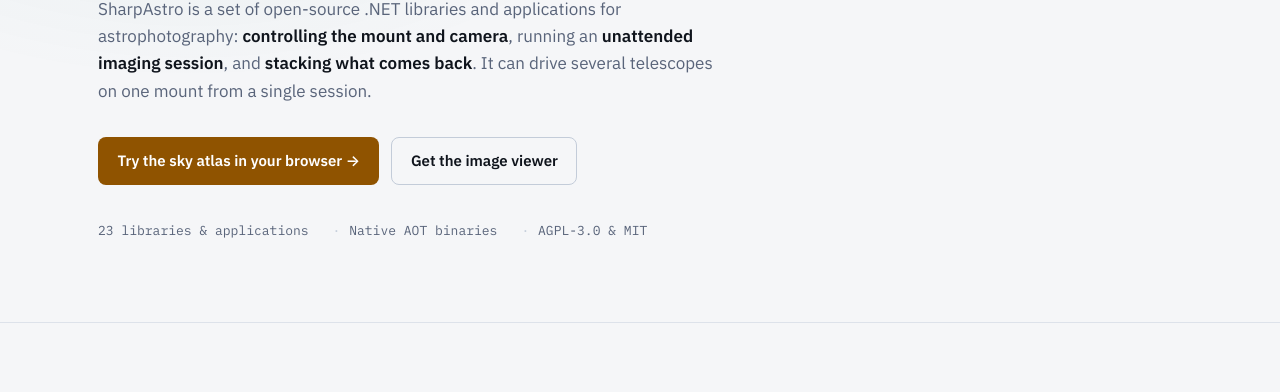
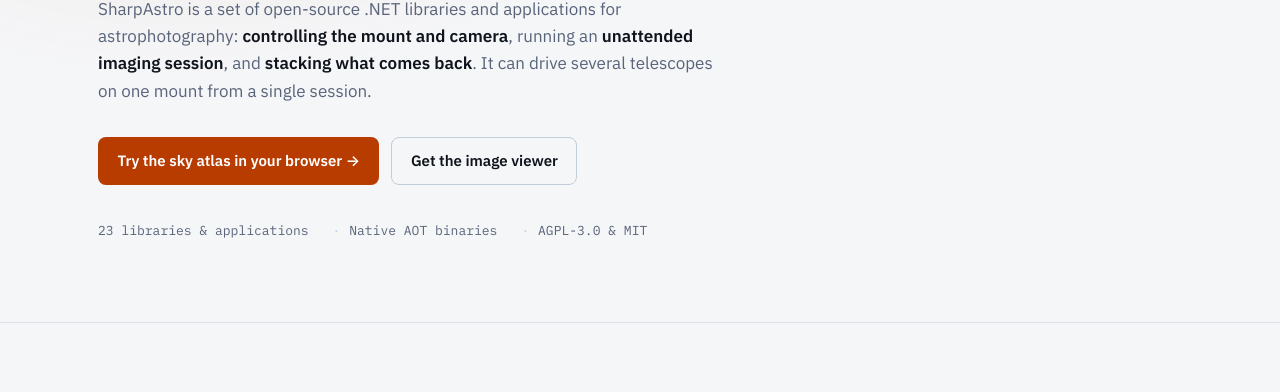
Before and after one commit to SharpAstro/sharpastro.github.io, a plain HTML site: page index.html in a window 1280 px wide. Shown: the part 339-731 px from the top of the page. Drawn offline with Linux system fonts and the light colour scheme.

Commit message:
feat(site): the accent is the logo's orange, not teal (#4)
The focus outline, the ghost button's hover, the terminal prompt, the
catalogue names, the callout rule and the section gradients take the
accent the tianwen GUI and the web planner draw with (#ff5e00 on dark,
#b83c00 on light). The token is named for its role, --accent.

The call to action is the accent as a fill, since the accent is the
colour of the primary action. The amber is left as the guide's "real
limit" callout alone and moves towards yellow, as tianwen's warning
colour did, so it is not read as the accent.

Closes #4.

Co-Authored-By: Claude Fable 5.2 <noreply@anthropic.com>

```diff
--- a/assets/guide.css
+++ b/assets/guide.css
@@ -142,7 +142,7 @@
     padding: 0.9rem 1.15rem;
     background: var(--panel);
     border: 1px solid var(--line);
-    border-left: 3px solid var(--teal);
+    border-left: 3px solid var(--accent);
     border-radius: 0 8px 8px 0;
 }
 
--- a/assets/site.css
+++ b/assets/site.css
@@ -6,10 +6,12 @@
    - light = a photographic survey plate. Plates are negatives, so the light theme is ink on a
              cool near-white, NOT cream -- the warm-paper-and-serif look is somebody else's site.
 
-   The teal accent is not invented: #66ddcc is the pinned-target colour the TianWen GUI draws
-   with, and the same value the in-browser app already uses for its chrome. Site and product
-   are one system. Amber is a K-class star's colour and is spent in exactly one place, the
-   live-demo call to action.
+   The accent is not invented: it is the orange of the logo's sharp (--mark), in the shades the
+   TianWen GUI and the in-browser app use as their accent (#ff5e00 on dark, #b83c00 on light, where
+   the logo's own #e04a00 is about 4:1 on white). Site and product are one system. It was a teal
+   until the product's accent moved to the logo's orange. The accent is the colour of the primary
+   action, so the live-demo call to action is drawn in it; the amber is a warning's colour (a
+   guide's "this is a real limit" callout) and sits towards yellow so it is not read as the accent.
 
    Everything is styled through the tokens; the media query and the [data-theme] overrides
    redefine ONLY the tokens, so the OS preference and the explicit toggle can never disagree
@@ -25,11 +27,10 @@
     --line-strong: #2b3550;
     --text: #dbe2ee;
     --dim: #8895ac;
-    --teal: #66ddcc;
+    --accent: #ff5e00;
     --mark: #e04a00;
-    --teal-ink: #041a17;
-    --amber: #ffb35c;
-    --amber-ink: #21140a;
+    --accent-ink: #140c00;
+    --amber: #ccac18;
     --scrim-top: rgba(7, 10, 18, 0.35);
     --scrim-bottom: rgba(7, 10, 18, 0.97);
     --shadow: 0 1px 0 rgba(255, 255, 255, 0.04), 0 18px 44px rgba(0, 0, 0, 0.5);
@@ -56,11 +57,10 @@
         --line-strong: #c3ccd9;
         --text: #0f141c;
         --dim: #59647a;
-        --teal: #0b7d6d;
+        --accent: #b83c00;
         --mark: #b83c00;
-        --teal-ink: #ffffff;
-        --amber: #8f5300;
-        --amber-ink: #ffffff;
+        --accent-ink: #ffffff;
+        --amber: #7a5c00;
         --scrim-top: rgba(245, 246, 248, 0.10);
         --scrim-bottom: rgba(245, 246, 248, 0.97);
         --shadow: 0 1px 0 rgba(255, 255, 255, 0.9), 0 14px 34px rgba(15, 20, 28, 0.14);
@@ -78,11 +78,10 @@
     --line-strong: #c3ccd9;
     --text: #0f141c;
     --dim: #59647a;
-    --teal: #0b7d6d;
+    --accent: #b83c00;
     --mark: #b83c00;
-    --teal-ink: #ffffff;
-    --amber: #8f5300;
-    --amber-ink: #ffffff;
+    --accent-ink: #ffffff;
+    --amber: #7a5c00;
     --scrim-top: rgba(245, 246, 248, 0.10);
     --scrim-bottom: rgba(245, 246, 248, 0.97);
     --shadow: 0 1px 0 rgba(255, 255, 255, 0.9), 0 14px 34px rgba(15, 20, 28, 0.14);
@@ -97,11 +96,10 @@
     --line-strong: #2b3550;
     --text: #dbe2ee;
     --dim: #8895ac;
-    --teal: #66ddcc;
+    --accent: #ff5e00;
     --mark: #e04a00;
-    --teal-ink: #041a17;
-    --amber: #ffb35c;
-    --amber-ink: #21140a;
+    --accent-ink: #140c00;
+    --amber: #ccac18;
     --scrim-top: rgba(7, 10, 18, 0.35);
     --scrim-bottom: rgba(7, 10, 18, 0.97);
     --shadow: 0 1px 0 rgba(255, 255, 255, 0.04), 0 18px 44px rgba(0, 0, 0, 0.5);
@@ -176,7 +174,7 @@ img { display: block; max-width: 100%; height: auto; }
 code, .mono { font-family: "Plex Mono", ui-monospace, SFMono-Regular, Menlo, monospace; }
 
 :where(a, button, summary):focus-visible {
-    outline: 2px solid var(--teal);
+    outline: 2px solid var(--accent);
     outline-offset: 3px;
     border-radius: 2px;
 }
@@ -300,14 +298,14 @@ code, .mono { font-family: "Plex Mono", ui-monospace, SFMono-Regular, Menlo, mon
     :root:not([data-theme="dark"]) .hero::before { display: none; }
     :root:not([data-theme="dark"]) .hero::after {
         background:
-            radial-gradient(70% 100% at 15% 0%, color-mix(in srgb, var(--teal) 9%, transparent), transparent 60%),
+            radial-gradient(70% 100% at 15% 0%, color-mix(in srgb, var(--accent) 9%, transparent), transparent 60%),
             linear-gradient(180deg, transparent 60%, var(--void) 100%);
     }
 }
 :root[data-theme="light"] .hero::before { display: none; }
 :root[data-theme="light"] .hero::after {
     background:
-        radial-gradient(70% 100% at 15% 0%, color-mix(in srgb, var(--teal) 9%, transparent), transparent 60%),
+        radial-gradient(70% 100% at 15% 0%, color-mix(in srgb, var(--accent) 9%, transparent), transparent 60%),
         linear-gradient(180deg, transparent 60%, var(--void) 100%);
 }
 :root[data-theme="dark"] .hero::before { display: block; opacity: 0.55; }
@@ -349,12 +347,12 @@ code, .mono { font-family: "Plex Mono", ui-monospace, SFMono-Regular, Menlo, mon
 
 .btn:hover { transform: translateY(-1px); }
 
-/* The single loudest element on the page, and the only amber. */
-.btn-primary { background: var(--amber); color: var(--amber-ink); }
-.btn-primary:hover { background: color-mix(in srgb, var(--amber) 88%, white); }
+/* The single loudest element on the page: the accent as a fill. */
+.btn-primary { background: var(--accent); color: var(--accent-ink); }
+.btn-primary:hover { background: color-mix(in srgb, var(--accent) 88%, var(--accent-ink)); }
 
 .btn-ghost { border-color: var(--line-strong); color: var(--text); }
-.btn-ghost:hover { background: var(--panel-2); border-color: var(--teal); }
+.btn-ghost:hover { background: var(--panel-2); border-color: var(--accent); }
 
 .hero-meta {
     display: flex;
@@ -434,7 +432,7 @@ figure { margin: 0; }
    The prompt carries the only accent; output is plain body colour. */
 .term code { font: inherit; color: inherit; }
 .term .c { color: var(--dim); }
-.term .p { color: var(--teal); user-select: none; }
+.term .p { color: var(--accent); user-select: none; }
 .term .o { color: var(--text); }
 
 .shot {
@@ -457,7 +455,7 @@ figcaption {
 .demo {
     border-block: 1px solid var(--line);
     background:
-        radial-gradient(80% 130% at 50% 0%, color-mix(in srgb, var(--teal) 8%, transparent), transparent 62%),
+        radial-gradient(80% 130% at 50% 0%, color-mix(in srgb, var(--accent) 8%, transparent), transparent 62%),
         var(--panel);
 }
 
@@ -515,7 +513,7 @@ figcaption {
     font-family: "Plex Mono", monospace;
     font-weight: 500;
     font-size: var(--t-0);
-    color: var(--teal);
+    color: var(--accent);
 }
 
 .cat-list a:hover .cat-name { text-decoration: underline; text-underline-offset: 3px; }
```
